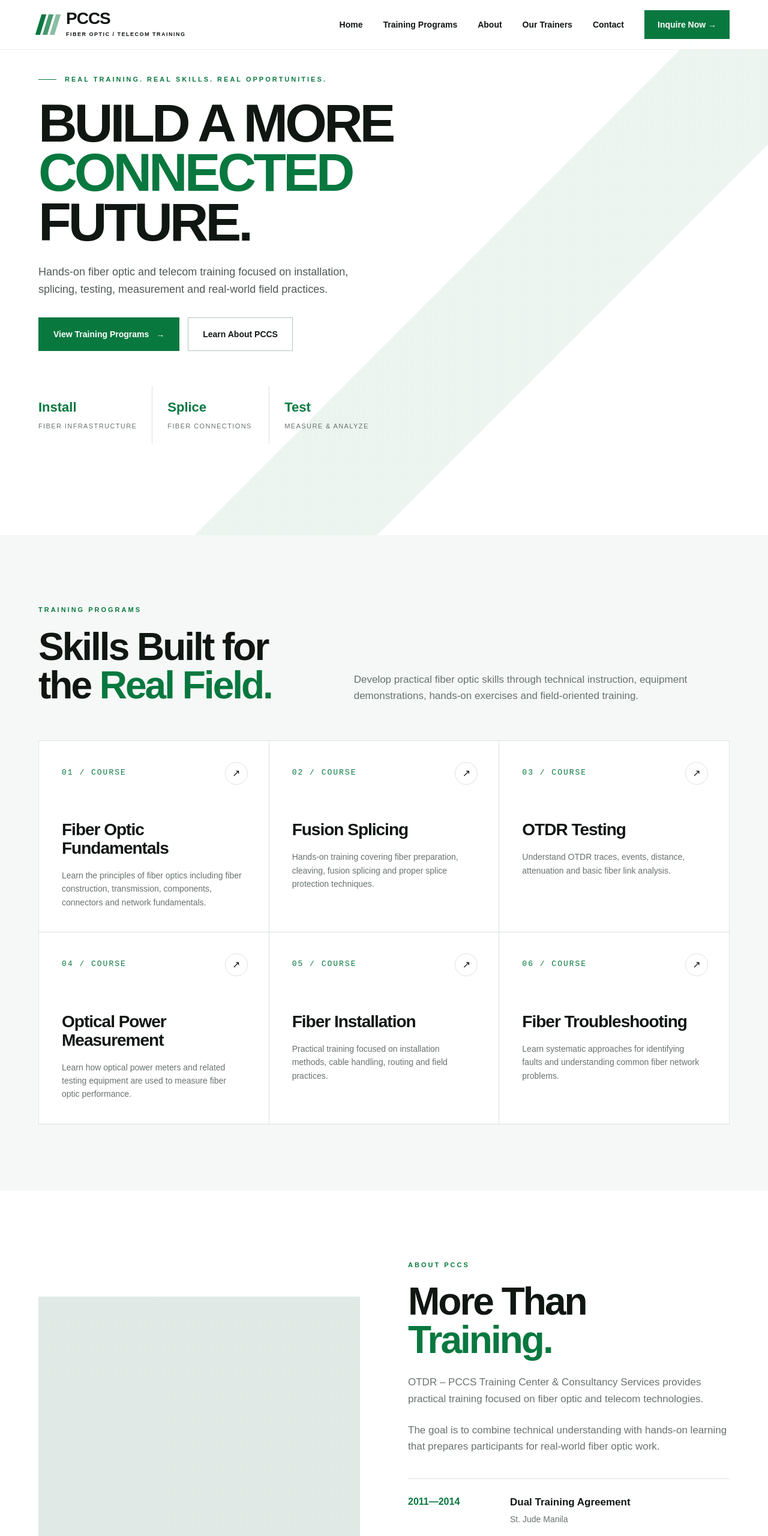
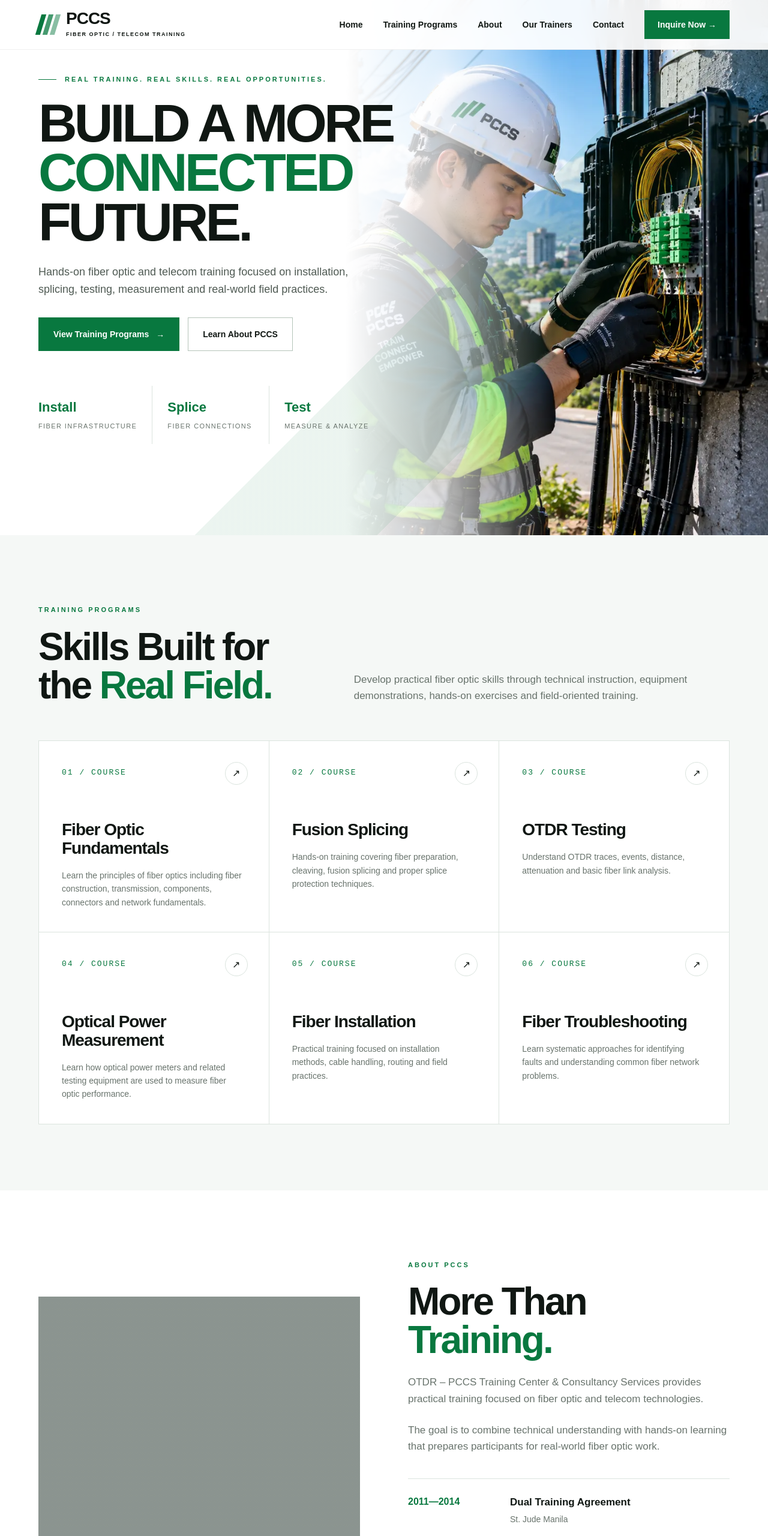
Before and after one commit to raymondwebdeveloper/OTDR-PPCS, a plain HTML site: page index.html in a window 1280 px wide. Shown: the top 2560 px of the page at 60% size. Drawn offline with nearby package versions, Linux system fonts and the light colour scheme; the site is published under a folder, as on GitHub Pages, so addresses that start at the root find nothing.

Commit message:
fix img path

```diff
--- a/index.html
+++ b/index.html
@@ -234,7 +234,7 @@
             rgba(255, 255, 255, 0.7) 58%,
             rgba(255, 255, 255, 0) 72%
           ),
-          url("/assets/img/hero.webp") center right / cover no-repeat;
+          url("./assets/img/hero.webp") center right / cover no-repeat;
       }
 
       .hero::after {
@@ -510,7 +510,7 @@
 
         background:
           linear-gradient(rgba(3, 77, 41, 0.12), rgba(3, 77, 41, 0.12)),
-          url("/assets/img/training.png") center / cover no-repeat;
+          url("./assets/img/training.png") center / cover no-repeat;
       }
 
       .about-visual::before {
```
